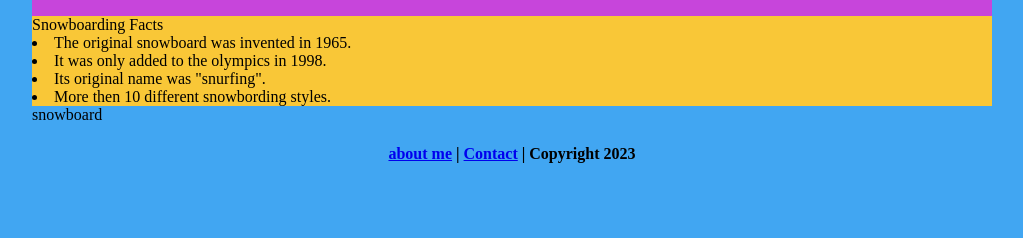
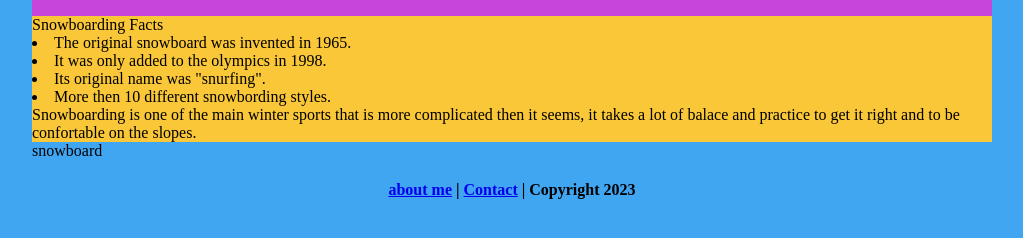
Before and after one commit to mommasboyzach/ZACHARY-D-HAWKES, a plain HTML site: page snowboardin/index.html in a window 1280 px wide. Shown: the part 124-362 px from the top of the page, without its empty margins (128-1151 px from the left). Drawn offline with Linux system fonts and the light colour scheme.

Commit message:
Update index.html

```diff
--- a/snowboardin/index.html
+++ b/snowboardin/index.html
@@ -22,6 +22,8 @@
 	  <li>Its original name was "snurfing". </li>
 	  <li>More then 10 different snowbording styles. </li>
 
+	Snowboarding is one of the main winter sports that is more complicated then it seems, it takes a lot of balace and practice to get it right and to be confortable on the slopes.
+
 
 </div>
 	snowboard
```
